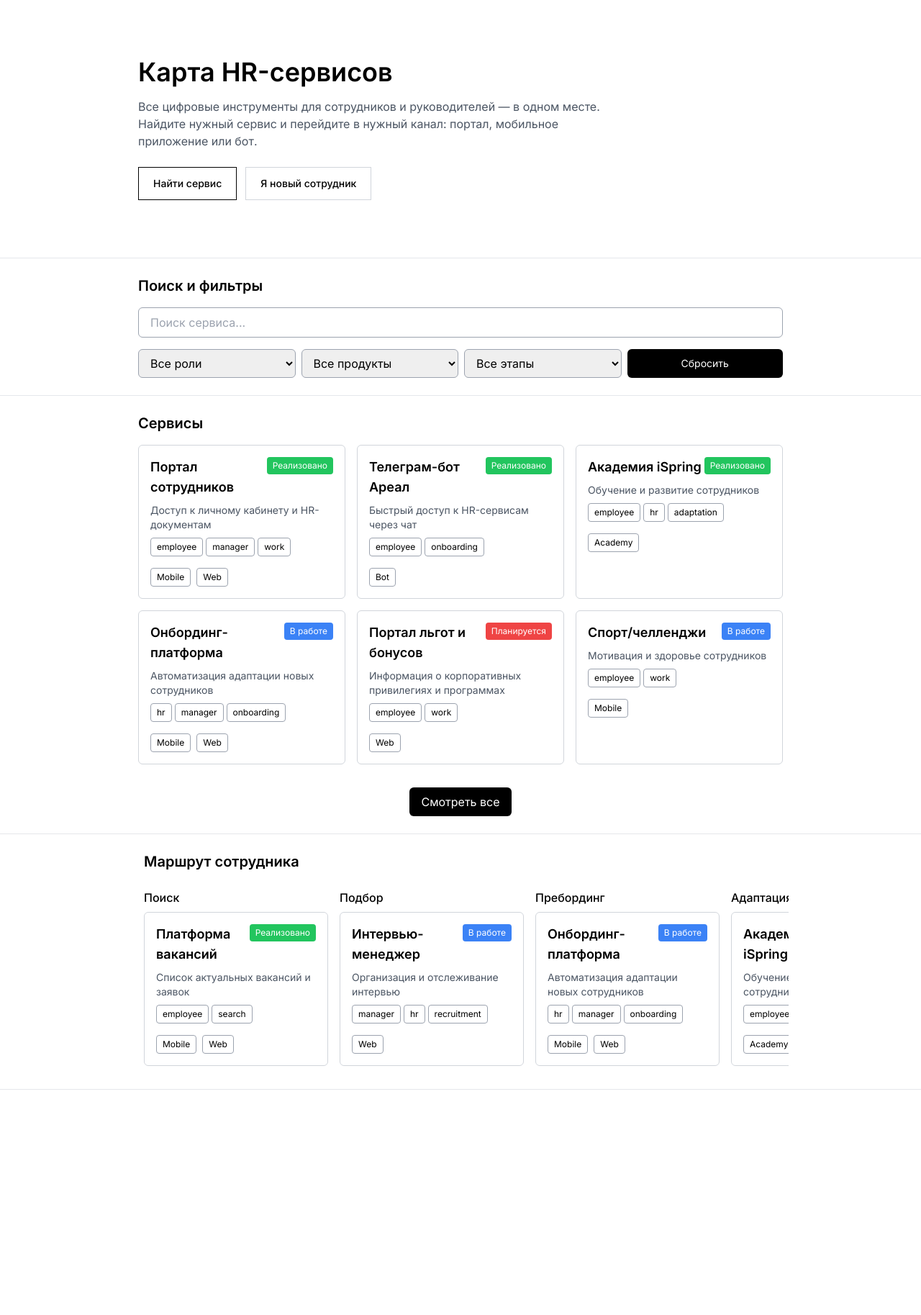
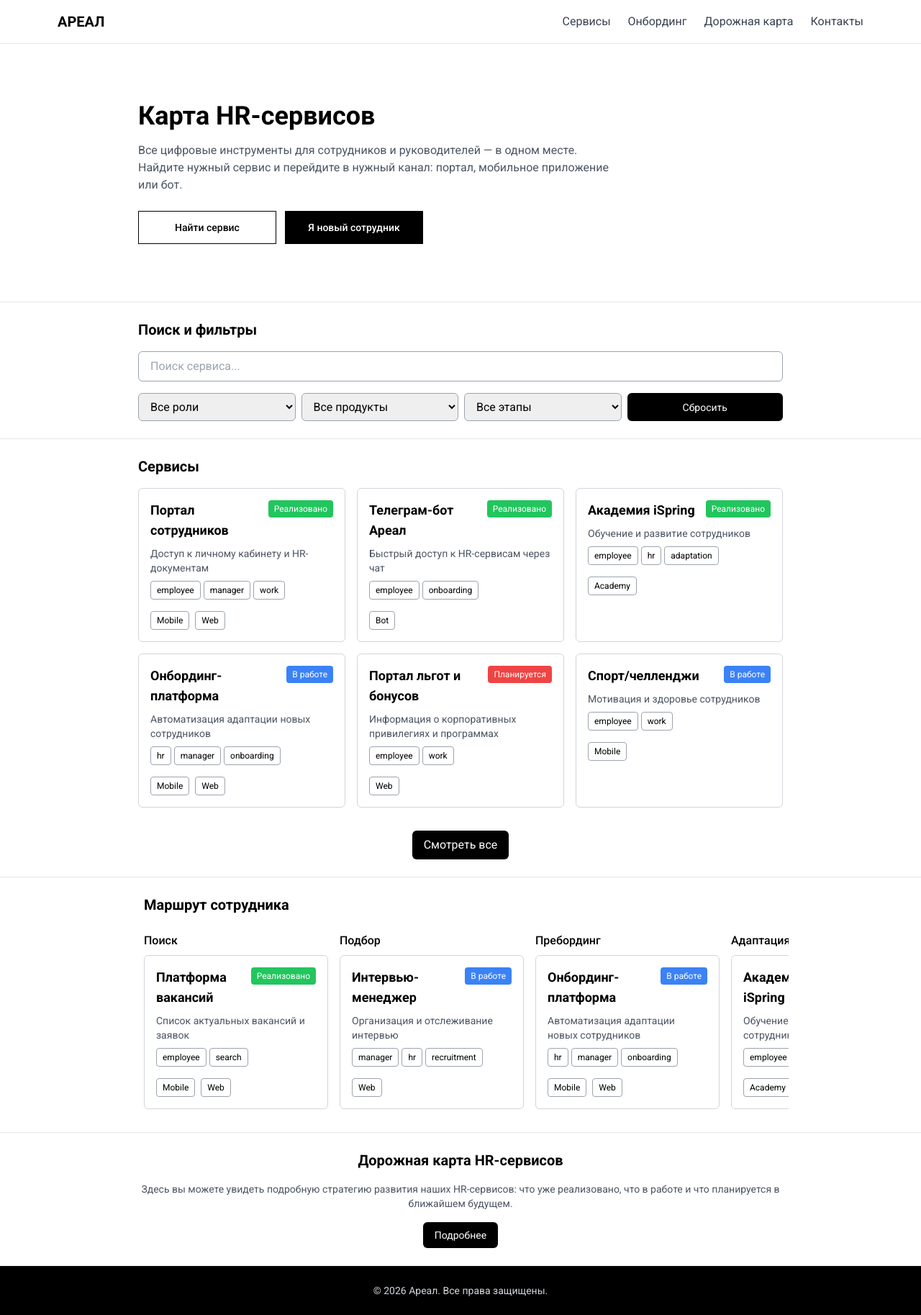
Before and after one commit to Yaroslav-Chertov/looch-studio-test-task, a React (Vite) app: page / in a window 1280 px wide. Shown: the whole page at 72% size. Before the commit the page ends 1514 px from the top, so only its background shows below. Built offline with nearby package versions, Linux system fonts and the light colour scheme.

Commit message:
add footer, header

```diff
--- a/index.html
+++ b/index.html
@@ -4,10 +4,16 @@
     <meta charset="UTF-8" />
     <meta name="viewport" content="width=device-width, initial-scale=1.0" />
     <title>Areal prototype</title>
+    <!-- <link rel="preconnect" href="https://fonts.googleapis.com" />
+    <link rel="preconnect" href="https://fonts.gstatic.com" crossorigin />
+    <link
+      href="https://fonts.googleapis.com/css2?family=Inter:wght@400;500;600;700&display=swap"
+      rel="stylesheet"
+    /> -->
     <link rel="preconnect" href="https://fonts.googleapis.com" />
     <link rel="preconnect" href="https://fonts.gstatic.com" crossorigin />
     <link
-      href="https://fonts.googleapis.com/css2?family=Inter:wght@400;500;600;700&display=swap"
+      href="https://fonts.googleapis.com/css2?family=Roboto:wght@400;500;700&display=swap"
       rel="stylesheet"
     />
   </head>
--- a/package.json
+++ b/package.json
@@ -10,6 +10,7 @@
     "preview": "vite preview"
   },
   "dependencies": {
+    "@heroicons/react": "^2.2.0",
     "clsx": "^2.1.1",
     "lucide-react": "^0.577.0",
     "react": "^19.2.0",
--- a/src/App.tsx
+++ b/src/App.tsx
@@ -1,16 +1,22 @@
 import "./App.css";
+import { HeaderBlock } from "./components/HeaderBlock";
 import { HeroBlock } from "./components/HeroBlock";
 import { SearchAndFilters } from "./components/SearchAndFilters";
 import { ServicesSection } from "./components/ServicesSection";
 import { LifecycleNav } from "./components/LifecycleNav";
+import { RoadmapBlock } from "./components/RoadmapBlock";
+import { Footer } from "./components/Footer";
 
 function App() {
   return (
     <div className="min-h-screen bg-white text-black">
+      <HeaderBlock />
       <HeroBlock />
       <SearchAndFilters />
       <ServicesSection />
       <LifecycleNav />
+      <RoadmapBlock />
+      <Footer />
     </div>
   );
 }
--- /dev/null
+++ b/src/components/Footer.tsx
@@ -0,0 +1,9 @@
+export function Footer() {
+  return (
+    <footer className="px-4 py-6 bg-black text-gray-300">
+      <div className="max-w-4xl mx-auto text-center text-sm">
+        © 2026 Ареал. Все права защищены.
+      </div>
+    </footer>
+  );
+}
--- /dev/null
+++ b/src/components/HeaderBlock.tsx
@@ -0,0 +1,61 @@
+import { useState } from "react";
+import { Bars3Icon, XMarkIcon } from "@heroicons/react/24/outline";
+
+export function HeaderBlock() {
+  const [isOpen, setIsOpen] = useState(false);
+
+  return (
+    <header className="relative w-full bg-white border-b z-50">
+      <div className="max-w-6xl mx-auto px-4 py-4 flex items-center justify-between">
+        <a href="/" className="text-xl font-semibold uppercase">
+          Ареал
+        </a>
+
+        <nav className="hidden md:flex gap-6">
+          <a href="#services" className="text-gray-700 hover:text-black">
+            Сервисы
+          </a>
+          <a href="#onboarding" className="text-gray-700 hover:text-black">
+            Онбординг
+          </a>
+          <a href="#roadmap" className="text-gray-700 hover:text-black">
+            Дорожная карта
+          </a>
+          <a href="#contacts" className="text-gray-700 hover:text-black">
+            Контакты
+          </a>
+        </nav>
+
+        <button
+          className="md:hidden p-2 rounded-md text-gray-700 hover:bg-gray-100 transition"
+          onClick={() => setIsOpen(!isOpen)}
+        >
+          {isOpen ? (
+            <XMarkIcon className="h-6 w-6" />
+          ) : (
+            <Bars3Icon className="h-6 w-6" />
+          )}
+        </button>
+      </div>
+
+      {isOpen && (
+        <div className="md:hidden absolute top-full left-0 w-full bg-white border-t border-gray-200 z-50 shadow-lg">
+          <nav className="flex flex-col gap-2 px-4 py-2">
+            <a href="#services" className="text-gray-700 py-2">
+              Сервисы
+            </a>
+            <a href="#onboarding" className="text-gray-700 py-2">
+              Онбординг
+            </a>
+            <a href="#roadmap" className="text-gray-700 py-2">
+              Дорожная карта
+            </a>
+            <a href="#contacts" className="text-gray-700 py-2">
+              Контакты
+            </a>
+          </nav>
+        </div>
+      )}
+    </header>
+  );
+}
--- a/src/components/HeroBlock.tsx
+++ b/src/components/HeroBlock.tsx
@@ -1,6 +1,6 @@
 export function HeroBlock() {
   return (
-    <section className="px-4 py-12 md:py-20 border-b">
+    <section className="px-4 py-12 md:py-20 border-b bg-white">
       <div className="max-w-4xl mx-auto">
         <h1 className="text-2xl md:text-4xl font-semibold leading-tight">
           Карта HR-сервисов
@@ -13,11 +13,11 @@ export function HeroBlock() {
         </p>
 
         <div className="mt-6 flex flex-col sm:flex-row gap-3">
-          <button className="px-5 py-3 border border-black text-sm font-medium">
+          <button className="px-5 py-3 border border-black text-sm font-medium sm:w-48">
             Найти сервис
           </button>
 
-          <button className="px-5 py-3 border border-gray-300 text-sm font-medium">
+          <button className="px-5 py-3 bg-black text-white text-sm font-medium sm:w-48">
             Я новый сотрудник
           </button>
         </div>
--- /dev/null
+++ b/src/components/RoadmapBlock.tsx
@@ -0,0 +1,17 @@
+export function RoadmapBlock() {
+  return (
+    <section className="px-4 py-6 border-b bg-white">
+      <div className="max-w-4xl mx-auto flex flex-col items-center gap-4 text-center">
+        <h2 className="text-xl font-semibold">Дорожная карта HR-сервисов</h2>
+        <p className="text-sm text-gray-600">
+          Здесь вы можете увидеть подробную стратегию развития наших
+          HR-сервисов: что уже реализовано, что в работе и что планируется в
+          ближайшем будущем.
+        </p>
+        <button className="px-4 py-2 bg-black text-white rounded-md text-sm">
+          Подробнее
+        </button>
+      </div>
+    </section>
+  );
+}
--- a/tailwind.config.js
+++ b/tailwind.config.js
@@ -1,9 +1,10 @@
+/** @type {import('tailwindcss').Config} */
 export default {
   content: ["./index.html", "./src/**/*.{js,ts,jsx,tsx}"],
   theme: {
     extend: {
       fontFamily: {
-        sans: ["Inter", "sans-serif"],
+        sans: ["Roboto", "ui-sans-serif", "system-ui"],
       },
     },
   },
```
Also changed, not shown: 1 other file (tests, documents, lock files or other folders).
